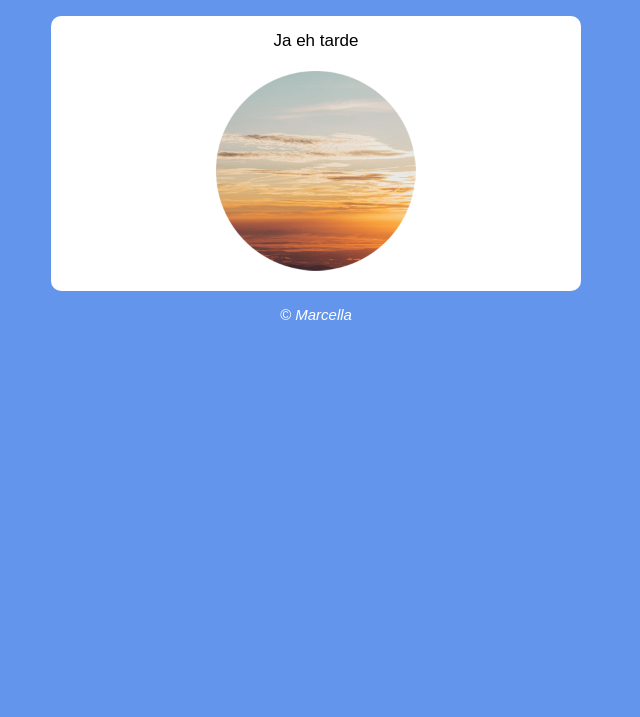
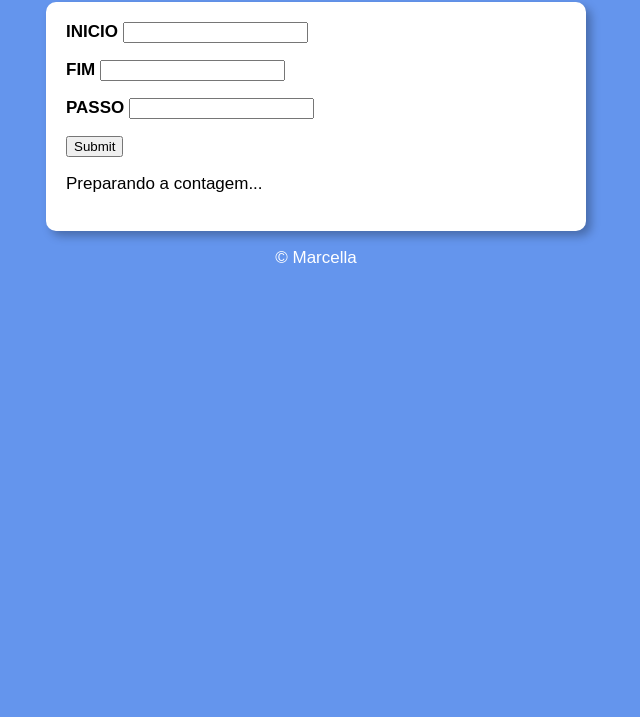
Before and after one commit to eu-mp4/exerciciosJavascript, a plain HTML site: page index.html in a window 1280 px wide. Shown: the part 83-800 px from the top of the page, without its empty margins (324-964 px from the left). Drawn offline with Linux system fonts and the light colour scheme.

Commit message:
changed2

```diff
--- a/index.html
+++ b/index.html
@@ -26,14 +26,23 @@
         <div id="area" onclick="clicar()">
             Interaja...
         </div><-->
-        <h1>HORA DO DIA</h1>
+        <h1>CALC</h1>
     </header>
     <section>
-        <div id="horario">
-            Ja eh tarde
+        <!--<div id="msg">
+
         </div>
         <div id="foto">
-            <img id="fotodia" src="manha.png" width="200px" alt="foto">
+            <img id="fotodia" src="" width="200px" alt="foto">
+        </div> -->
+        <div id="dados">
+            <strong>INICIO</strong> <input type="number" name="ini" id="ini">
+            <p></p><strong>FIM</strong> <input type="number" name="fim" id="fim">
+            <p></p><strong>PASSO</strong> <input type="number" name="pass" id="pass">
+            <p></p><button type="submit" onclick="calc()">Submit</button>
+        </div>
+        <div id="res">
+            <p>Preparando a contagem...</p>
         </div>
     </section>
     <footer>
--- a/myCSS.css
+++ b/myCSS.css
@@ -87,7 +87,7 @@ body {
     line-height: 100px;
     text-align: center;
     background-color: burlywood;
-} */
+}
 header {
     font-size: 20px;
     text-align: center;
@@ -100,6 +100,7 @@ section {
     padding: 15px;
     margin: auto;
     text-align: center;
+    box-shadow: 5px 5px 10px rgba(0, 0, 0, 0.363);
 }
 
 .hora {
@@ -117,3 +118,18 @@ footer {
     font-style: italic;
     font-size: 15px;
 }
+*/
+
+section {
+    width: 500px;
+    background: white;
+    padding: 20px;
+    margin: auto;
+    box-shadow: 5px 5px 10px rgba(0, 0, 0, 0.281);
+    border-radius: 10px;
+}
+
+h1, footer {
+    text-align: center;
+    color: white;
+}
--- a/myjs.js
+++ b/myjs.js
@@ -1,12 +1,38 @@
-function dia() {
-    var imagem = document.getElementById('foto')
-    var horario = document.getElementById('horario')
-    var hora = new Date()
-    hora.getHours()
-    horario.innerText = ´Agora sao ${hora} horas.´
+/*function dia() {
+    var img = document.getElementById('fotodia')
+    var msg = document.getElementById('msg')
+    var data = new Date()
+    var hora = data.getHours()
+    var minuto = data.getMinutes()
+    msg.innerText = `Agora sao ${hora} horas e ${minuto} minutos.`
 
-    if (hora < 6) {
-        document.getElementById('horario')
 
+    if (hora >= 0 && hora < 12) {
+        img.src = 'manha.png'
+    } else if (hora > 12 && hora < 18) {
+        img.src = 'tarde.png'
+    } else {
+        img.src = 'noite.png'
+    }
+}*/
+
+function calc() {
+    let inicial = document.getElementById('ini')
+    let final = document.getElementById('fim')
+    let passo = document.getElementById('pass')
+    let resultado = document.getElementById('res')
+
+    if (inicial.value.lenght == 0 || final.value.lenght == 0 || passo.value.lenght == 0) {
+        alert('FALTAM DADOS')
+    } else {
+        resultado.innerHTML = 'Contando... '
+
+        let i = Number(inicial.value)
+        let f = Number(final.value)
+        let p = Number(passo.value)
+
+        for (let c = i; c <= f; c += p) {
+            resultado.innerHTML += `${c} `  //concatenacao
+        }
     }
 }
```
